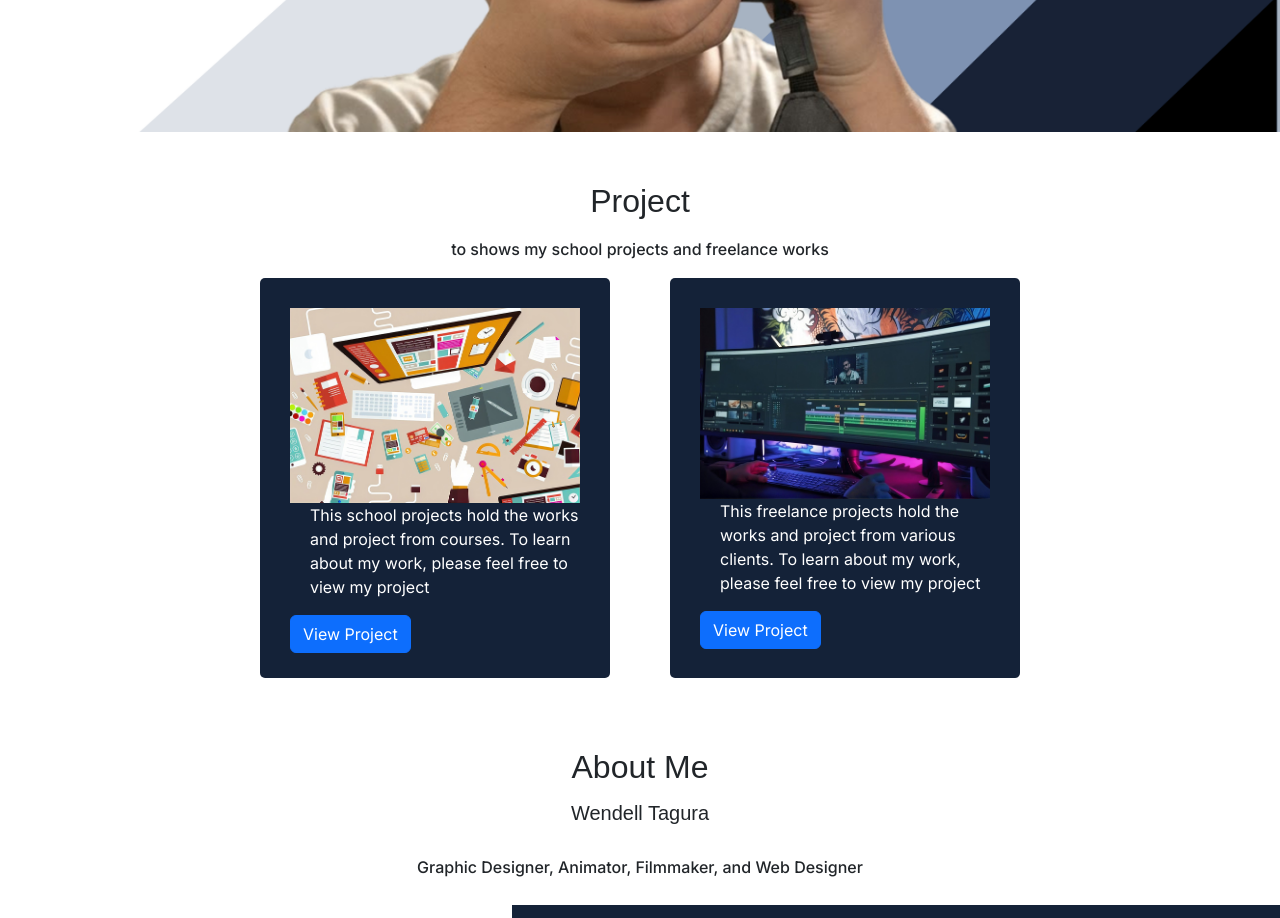
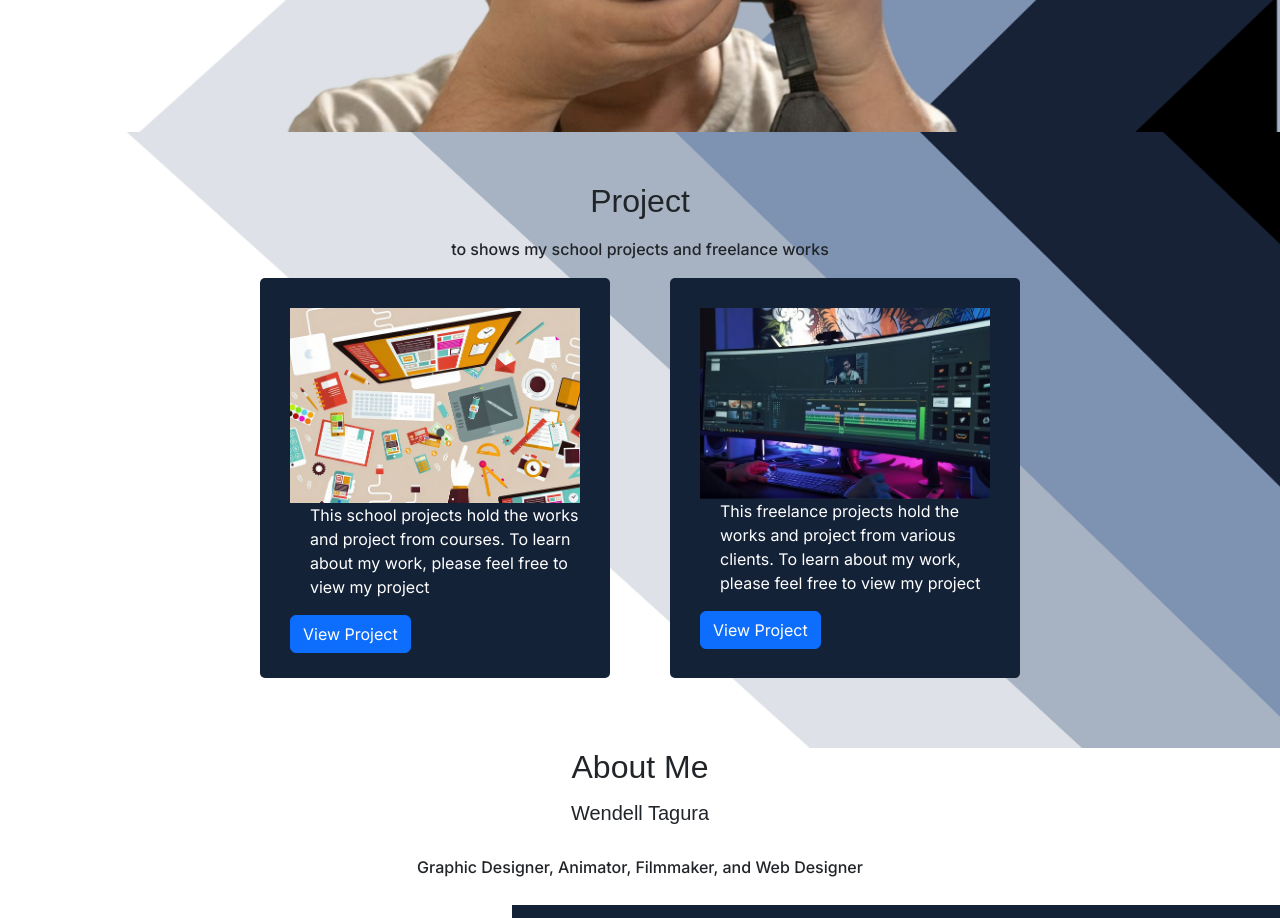
Before and after one commit to wt26-uhwo/porfolio-main, a plain HTML site: page index.html in a window 1280 px wide. Shown: the part 540-1458 px from the top of the page. Drawn offline with nearby package versions, Linux system fonts and the light colour scheme; the site is published under a folder, as on GitHub Pages, so addresses that start at the root find nothing; files whose address does not match are found by name.

Commit message:
Update background image path in style.css

```diff
--- a/css/style.css
+++ b/css/style.css
@@ -133,7 +133,7 @@ p {
   position: absolute;
   inset: -20px;
 
-  background-image: url("/image/background_sections.png");
+  background-image: url("../image/background_sections.png");
   background-size: cover;
   background-position: center;
   background-repeat: no-repeat;
```
